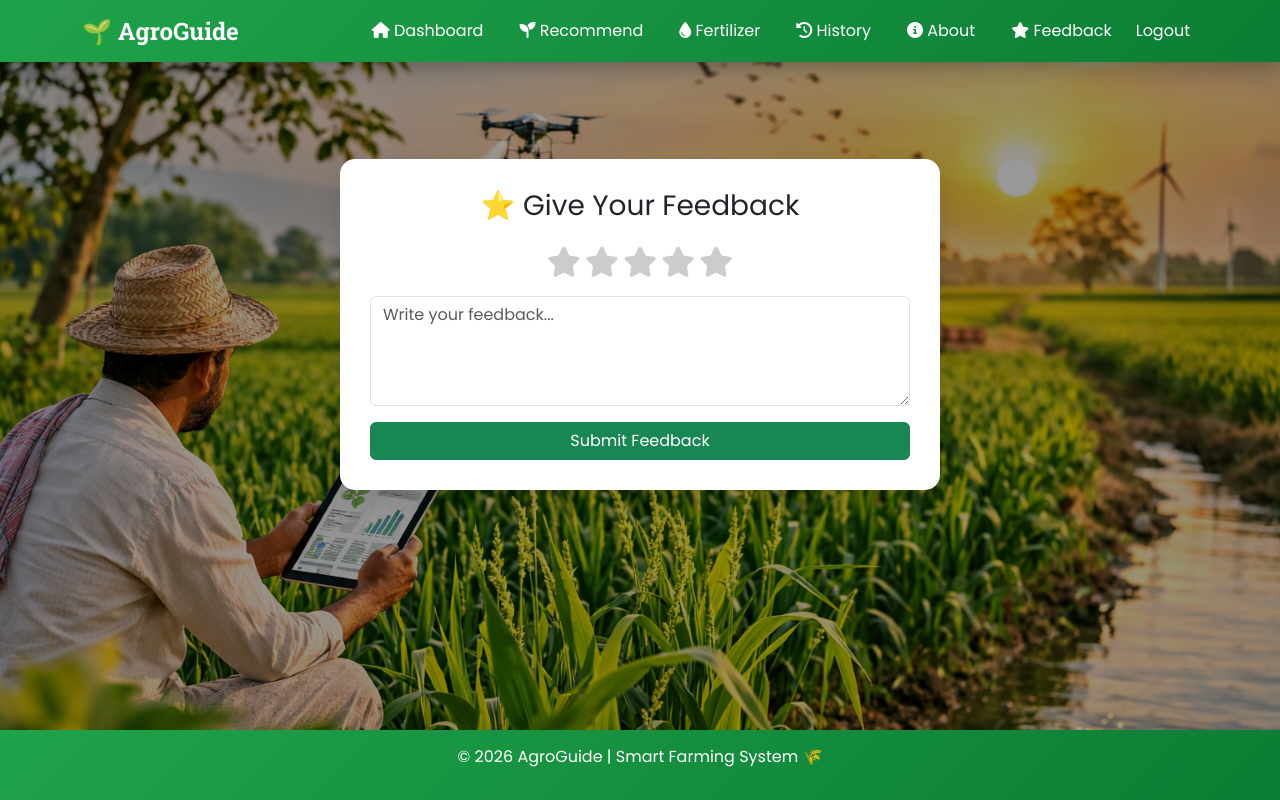
After one commit to vinayakrbhosale7/agroguide, a Django app: page /feedback/ in a window 1280 px wide. The commit adds this page. Run offline with Django 5.2, Linux system fonts and the light colour scheme; a user stored in the database is signed in.

Commit message:
add feedback from and take data from database

```diff
--- a/agroguide/urls.py
+++ b/agroguide/urls.py
@@ -33,4 +33,5 @@ urlpatterns = [
     path('delete_his/<int:id>/', include("farmer.urls")),
     path('fertilizer_recommendation/', include("farmer.urls")),
     path('delete_fhis/<int:id>/', include("farmer.urls")),
+    path ('feedback/', include("farmer.urls")),
 ]
--- a/farmer/urls.py
+++ b/farmer/urls.py
@@ -10,5 +10,5 @@ path('about/', views.about, name='about'),
 path('delete_history/<int:id>/', views.delete_history, name='delete_history'),
 path('fr/', views.fertilizer_view, name='fertilizer_recommendation'),
 path('delete_fhistory/<int:id>/', views.delete_fhistory, name='delete_fhistory'),
-
+path('feedback/', views.feedback_view, name='feedback'),
 ]
--- a/farmer/views.py
+++ b/farmer/views.py
@@ -1,149 +1,149 @@
 from django.shortcuts import redirect, render
-from .models import FarmerData, FertilizerRecommendation
+from .models import FarmerData, FertilizerRecommendation, Feedback
 from django.contrib.auth.decorators import login_required
-crop_data = {
+# crop_data = {
 
-"Rice":{
-"temp_min":20,"temp_max":35,
-"rain_min":200,"rain_max":400,
-"soil":["Clay","Loamy","Alluvial"],
-"season":"Kharif"
-},
+# "Rice":{
+# "temp_min":20,"temp_max":35,
+# "rain_min":200,"rain_max":400,
+# "soil":["Clay","Loamy","Alluvial"],
+# "season":"Kharif"
+# },
 
-"Wheat":{
-"temp_min":10,"temp_max":25,
-"rain_min":50,"rain_max":100,
-"soil":["Loamy","Black","Alluvial"],
-"season":"Rabi"
-},
+# "Wheat":{
+# "temp_min":10,"temp_max":25,
+# "rain_min":50,"rain_max":100,
+# "soil":["Loamy","Black","Alluvial"],
+# "season":"Rabi"
+# },
 
-"Cotton":{
-"temp_min":25,"temp_max":35,
-"rain_min":100,"rain_max":200,
-"soil":["Black","Alluvial"],
-"season":"Kharif"
-},
+# "Cotton":{
+# "temp_min":25,"temp_max":35,
+# "rain_min":100,"rain_max":200,
+# "soil":["Black","Alluvial"],
+# "season":"Kharif"
+# },
 
-"Sugarcane":{
-"temp_min":20,"temp_max":35,
-"rain_min":150,"rain_max":300,
-"soil":["Loamy","Black","Alluvial"],
-"season":"Annual"
-},
+# "Sugarcane":{
+# "temp_min":20,"temp_max":35,
+# "rain_min":150,"rain_max":300,
+# "soil":["Loamy","Black","Alluvial"],
+# "season":"Annual"
+# },
 
-"Maize":{
-"temp_min":18,"temp_max":30,
-"rain_min":50,"rain_max":150,
-"soil":["Loamy","Alluvial"],
-"season":"Kharif"
-},
+# "Maize":{
+# "temp_min":18,"temp_max":30,
+# "rain_min":50,"rain_max":150,
+# "soil":["Loamy","Alluvial"],
+# "season":"Kharif"
+# },
 
-"Bajra":{
-"temp_min":25,"temp_max":40,
-"rain_min":40,"rain_max":100,
-"soil":["Sandy","Loamy"],
-"season":"Kharif"
-},
+# "Bajra":{
+# "temp_min":25,"temp_max":40,
+# "rain_min":40,"rain_max":100,
+# "soil":["Sandy","Loamy"],
+# "season":"Kharif"
+# },
 
-"Jowar":{
-"temp_min":25,"temp_max":35,
-"rain_min":50,"rain_max":100,
-"soil":["Black","Loamy"],
-"season":"Kharif"
-},
+# "Jowar":{
+# "temp_min":25,"temp_max":35,
+# "rain_min":50,"rain_max":100,
+# "soil":["Black","Loamy"],
+# "season":"Kharif"
+# },
 
-"Barley":{
-"temp_min":12,"temp_max":25,
-"rain_min":40,"rain_max":100,
-"soil":["Loamy","Alluvial"],
-"season":"Rabi"
-},
+# "Barley":{
+# "temp_min":12,"temp_max":25,
+# "rain_min":40,"rain_max":100,
+# "soil":["Loamy","Alluvial"],
+# "season":"Rabi"
+# },
 
-"Soybean":{
-"temp_min":20,"temp_max":30,
-"rain_min":60,"rain_max":120,
-"soil":["Black","Loamy"],
-"season":"Kharif"
-},
+# "Soybean":{
+# "temp_min":20,"temp_max":30,
+# "rain_min":60,"rain_max":120,
+# "soil":["Black","Loamy"],
+# "season":"Kharif"
+# },
 
-"Groundnut":{
-"temp_min":20,"temp_max":30,
-"rain_min":50,"rain_max":100,
-"soil":["Sandy","Loamy"],
-"season":"Kharif"
-},
+# "Groundnut":{
+# "temp_min":20,"temp_max":30,
+# "rain_min":50,"rain_max":100,
+# "soil":["Sandy","Loamy"],
+# "season":"Kharif"
+# },
 
-"Mustard":{
-"temp_min":10,"temp_max":25,
-"rain_min":25,"rain_max":75,
-"soil":["Loamy","Alluvial"],
-"season":"Rabi"
-},
+# "Mustard":{
+# "temp_min":10,"temp_max":25,
+# "rain_min":25,"rain_max":75,
+# "soil":["Loamy","Alluvial"],
+# "season":"Rabi"
+# },
 
-"Chickpea":{
-"temp_min":20,"temp_max":30,
-"rain_min":30,"rain_max":60,
-"soil":["Sandy","Loamy"],
-"season":"Rabi"
-},
+# "Chickpea":{
+# "temp_min":20,"temp_max":30,
+# "rain_min":30,"rain_max":60,
+# "soil":["Sandy","Loamy"],
+# "season":"Rabi"
+# },
 
-"Lentil":{
-"temp_min":15,"temp_max":25,
-"rain_min":30,"rain_max":60,
-"soil":["Loamy","Alluvial"],
-"season":"Rabi"
-},
+# "Lentil":{
+# "temp_min":15,"temp_max":25,
+# "rain_min":30,"rain_max":60,
+# "soil":["Loamy","Alluvial"],
+# "season":"Rabi"
+# },
 
-"Tea":{
-"temp_min":18,"temp_max":30,
-"rain_min":150,"rain_max":300,
-"soil":["Loamy","Acidic"],
-"season":"Annual"
-},
+# "Tea":{
+# "temp_min":18,"temp_max":30,
+# "rain_min":150,"rain_max":300,
+# "soil":["Loamy","Acidic"],
+# "season":"Annual"
+# },
 
-"Coffee":{
-"temp_min":15,"temp_max":28,
-"rain_min":150,"rain_max":250,
-"soil":["Loamy","Acidic"],
-"season":"Annual"
-},
+# "Coffee":{
+# "temp_min":15,"temp_max":28,
+# "rain_min":150,"rain_max":250,
+# "soil":["Loamy","Acidic"],
+# "season":"Annual"
+# },
 
-"Tomato":{
-"temp_min":18,"temp_max":30,
-"rain_min":50,"rain_max":100,
-"soil":["Loamy","Sandy"],
-"season":"Zaid"
-},
+# "Tomato":{
+# "temp_min":18,"temp_max":30,
+# "rain_min":50,"rain_max":100,
+# "soil":["Loamy","Sandy"],
+# "season":"Zaid"
+# },
 
-"Potato":{
-"temp_min":15,"temp_max":25,
-"rain_min":40,"rain_max":80,
-"soil":["Loamy","Sandy"],
-"season":"Rabi"
-},
+# "Potato":{
+# "temp_min":15,"temp_max":25,
+# "rain_min":40,"rain_max":80,
+# "soil":["Loamy","Sandy"],
+# "season":"Rabi"
+# },
 
-"Onion":{
-"temp_min":13,"temp_max":30,
-"rain_min":30,"rain_max":70,
-"soil":["Loamy","Sandy"],
-"season":"Rabi"
-},
+# "Onion":{
+# "temp_min":13,"temp_max":30,
+# "rain_min":30,"rain_max":70,
+# "soil":["Loamy","Sandy"],
+# "season":"Rabi"
+# },
 
-"Watermelon":{
-"temp_min":22,"temp_max":35,
-"rain_min":40,"rain_max":80,
-"soil":["Sandy","Loamy"],
-"season":"Zaid"
-},
+# "Watermelon":{
+# "temp_min":22,"temp_max":35,
+# "rain_min":40,"rain_max":80,
+# "soil":["Sandy","Loamy"],
+# "season":"Zaid"
+# },
 
-"Cucumber":{
-"temp_min":20,"temp_max":30,
-"rain_min":40,"rain_max":80,
-"soil":["Loamy","Sandy"],
-"season":"Zaid"
-}
+# "Cucumber":{
+# "temp_min":20,"temp_max":30,
+# "rain_min":40,"rain_max":80,
+# "soil":["Loamy","Sandy"],
+# "season":"Zaid"
+# }
 
-}
+# }
 
 
 def dashboard(request):
@@ -153,30 +153,38 @@ def dashboard(request):
 def before_recommendation(request):
     return render(request,"before_recommendation.html")
 
+from .models import CropData
+
 def recommend_crop(temp, rain, soil, season):
 
     best_crop = None
     best_score = 0
 
-    for crop, data in crop_data.items():
+    # ✅ get data from database
+    crops = CropData.objects.all()
+
+    for crop in crops:
 
         score = 0
 
-        if data["temp_min"] <= temp <= data["temp_max"]:
+        if crop.temp_min <= temp <= crop.temp_max:
             score += 30
 
-        if data["rain_min"] <= rain <= data["rain_max"]:
+        if crop.rain_min <= rain <= crop.rain_max:
             score += 30
 
-        if soil in data["soil"]:
+        # convert "Clay,Loamy" → list
+        soil_list = crop.soil.split(",")
+
+        if soil in soil_list:
             score += 20
 
-        if season == data["season"]:
+        if season == crop.season:
             score += 20
 
         if score > best_score:
             best_score = score
-            best_crop = crop
+            best_crop = crop.name   # ✅ use DB field
 
     return best_crop
 
@@ -193,12 +201,13 @@ def home(request):
         crop = recommend_crop(temp, rain, soil, season)
 
         FarmerData.objects.create(
-            soil=soil,
-            temperature=temp,
-            rainfall=rain,
-            season=season,
-            recommended_crop=crop
-        )
+        user=request.user,   # ✅ IMPORTANT
+         soil=soil,
+        temperature=temp,
+        rainfall=rain,
+        season=season,
+        recommended_crop=crop
+)
 
         return render(request,"recommendation_result.html",{
     "crop":crop,
@@ -216,8 +225,8 @@ from django.contrib.auth.decorators import login_required
 
 @login_required
 def history(request):
-    crop_data = FarmerData.objects.all().order_by('-created_at')
-    fertilizer_data = FertilizerRecommendation.objects.all().order_by('-created_at')
+    crop_data = FarmerData.objects.filter(user=request.user).order_by('-created_at')
+    fertilizer_data = FertilizerRecommendation.objects.filter(user=request.user).order_by('-created_at')
 
     print("CROP:", crop_data)
     print("FERT:", fertilizer_data)
@@ -252,29 +261,31 @@ def delete_fhistory(request, id):
 
 
 # Fertilizer base data
-fertilizer_data = {
-    "Rice": "Urea + DAP",
-    "Wheat": "NPK 12-32-16",
-    "Cotton": "NPK 20-20-20",
-    "Sugarcane": "Urea + Potash",
-    "Maize": "NPK 20-10-10",
-    "Bajra": "Urea + SSP",
-    "Jowar": "NPK 18-46-0",
-    "Barley": "NPK 10-26-26",
-    "Soybean": "DAP + Potash",
-    "Groundnut": "Gypsum + SSP",
-    "Mustard": "NPK 12-32-16",
-    "Chickpea": "DAP",
-    "Lentil": "NPK 10-20-20",
-    "Tea": "Ammonium Sulphate",
-    "Coffee": "NPK 17-17-17",
-    "Tomato": "NPK 19-19-19",
-    "Potato": "NPK 12-32-16",
-    "Onion": "NPK 10-26-26",
-    "Watermelon": "NPK 20-20-20",
-    "Cucumber": "NPK 19-19-19"
-}
+# fertilizer_data = {
+#     "Rice": "Urea + DAP",
+#     "Wheat": "NPK 12-32-16",
+#     "Cotton": "NPK 20-20-20",
+#     "Sugarcane": "Urea + Potash",
+#     "Maize": "NPK 20-10-10",
+#     "Bajra": "Urea + SSP",
+#     "Jowar": "NPK 18-46-0",
+#     "Barley": "NPK 10-26-26",
+#     "Soybean": "DAP + Potash",
+#     "Groundnut": "Gypsum + SSP",
+#     "Mustard": "NPK 12-32-16",
+#     "Chickpea": "DAP",
+#     "Lentil": "NPK 10-20-20",
+#     "Tea": "Ammonium Sulphate",
+#     "Coffee": "NPK 17-17-17",
+#     "Tomato": "NPK 19-19-19",
+#     "Potato": "NPK 12-32-16",
+#     "Onion": "NPK 10-26-26",
+#     "Watermelon": "NPK 20-20-20",
+#     "Cucumber": "NPK 19-19-19"
+# }
 
+
+from .models import FertilizerRecommendation, FertilizerData
 @login_required
 def fertilizer_view(request):
 
@@ -285,8 +296,13 @@ def fertilizer_view(request):
         p = int(request.POST['phosphorus'])
         k = int(request.POST['potassium'])
 
-        # Base fertilizer
-        base = fertilizer_data.get(crop, "General NPK")
+        # ✅ GET BASE FERTILIZER FROM DATABASE
+        obj = FertilizerData.objects.filter(crop=crop).first()
+
+        if obj:
+            base = obj.base_fertilizer
+        else:
+            base = "General NPK"
 
         # Logic
         if n < 50:
@@ -306,6 +322,7 @@ def fertilizer_view(request):
 
         # Save to DB
         FertilizerRecommendation.objects.create(
+            user=request.user,
             crop=crop,
             soil=soil,
             nitrogen=n,
@@ -314,7 +331,6 @@ def fertilizer_view(request):
             recommendation=result
         )
 
-        # ✅ 👉 SHOW RESULT PAGE HERE
         return render(request, "fertilizer_result.html", {
             "crop": crop,
             "soil": soil,
@@ -324,5 +340,27 @@ def fertilizer_view(request):
             "result": result
         })
 
-    # 👉 First time open
     return render(request, "fertilizer.html")
+
+
+
+
+from django.contrib import messages
+
+@login_required
+def feedback_view(request):
+    if request.method == "POST":
+        rating = request.POST.get("rating")
+        message = request.POST.get("message")
+
+        Feedback.objects.create(
+            user=request.user,
+            rating=rating,
+            message=message
+        )
+
+        messages.success(request, "✅ Thanks for your feedback!")
+
+        return redirect('/')
+
+    return render(request, "feedback.html")
--- a/templates/base.html
+++ b/templates/base.html
@@ -28,8 +28,6 @@
     />
 
     <style>
-      /* BODY */
-
       body {
         background:
           linear-gradient(rgba(0, 0, 0, 0.4), rgba(0, 0, 0, 0.4)),
@@ -37,14 +35,11 @@
         background-size: cover;
         background-position: center;
         background-attachment: fixed;
-
         font-family: "Poppins", sans-serif;
         min-height: 100vh;
         display: flex;
         flex-direction: column;
       }
-
-      /* NAVBAR */
 
       .navbar {
         background: linear-gradient(135deg, #1fa34a, #0b7d34);
@@ -52,84 +47,37 @@
         position: sticky;
         top: 0;
         z-index: 1000;
-        transition: 0.3s;
       }
 
-      /* Scroll effect */
       .navbar.scrolled {
         background: rgba(30, 142, 62, 0.9);
         backdrop-filter: blur(10px);
       }
-
-      /* BRAND */
 
       .navbar-brand {
         color: white;
         font-weight: bold;
         font-size: 24px;
         font-family: "Roboto Slab", serif;
-        transition: 0.3s;
       }
 
-      .navbar-brand:hover {
-        transform: scale(1.08) rotate(-1deg);
-        color: #ffd700;
-      }
-
-      /* NAV LINKS */
-
       .nav-link {
-        position: relative;
         color: white !important;
         margin-left: 20px;
         font-weight: 500;
-        transition: 0.3s;
       }
 
-      /* underline animation */
-      .nav-link::after {
-        content: "";
-        position: absolute;
-        width: 0%;
-        height: 2px;
-        left: 0;
-        bottom: 0;
-        background: #ffd700;
-        transition: 0.4s ease;
-      }
-
-      .nav-link:hover::after {
-        width: 100%;
-      }
-
-      /* hover effect */
       .nav-link:hover {
         color: #ffd700 !important;
-        transform: translateY(-2px);
       }
-
-      /* BUTTON */
 
       .btn-light {
         border-radius: 20px;
-        font-weight: 500;
-        transition: 0.3s;
       }
 
-      .btn-light:hover {
-        background: #ffd700;
-        color: black !important;
-        transform: scale(1.05);
-      }
-
-      /* MAIN CONTAINER */
-
       .main-container {
-        background: transparent;
         padding: 25px;
       }
-
-      /* FOOTER */
 
       .footer {
         background: linear-gradient(135deg, #1fa34a, #0b7d34);
@@ -137,19 +85,16 @@
         padding: 15px;
         text-align: center;
         margin-top: auto;
-        font-size: 14px;
       }
     </style>
   </head>
 
   <body>
     <!-- NAVBAR -->
-
     <nav class="navbar navbar-expand-lg">
       <div class="container">
         <a class="navbar-brand" href="/">🌱 AgroGuide</a>
 
-        <!-- MOBILE TOGGLE -->
         <button
           class="navbar-toggler bg-light"
           type="button"
@@ -162,9 +107,9 @@
         <div class="collapse navbar-collapse" id="navbarNav">
           <ul class="navbar-nav ms-auto">
             <li class="nav-item">
-              <a class="nav-link" href="/"
-                ><i class="fa fa-home"></i> Dashboard</a
-              >
+              <a class="nav-link" href="/">
+                <i class="fa fa-home"></i> Dashboard
+              </a>
             </li>
 
             <li class="nav-item">
@@ -191,15 +136,19 @@
               </a>
             </li>
 
+            <!-- ✅ Feedback -->
+            <li class="nav-item">
+              <a class="nav-link" href="{% url 'feedback' %}">
+                <i class="fa fa-star"></i> Feedback
+              </a>
+            </li>
+
             {% if user.is_authenticated %}
 
             <li class="nav-item">
               <form action="/accounts/logout/" method="post">
                 {% csrf_token %}
-                <button
-                  type="submit"
-                  class="nav-link btn btn-light text-dark ms-2"
-                >
+                <button class="nav-link btn btn-light text-dark ms-2">
                   Logout
                 </button>
               </form>
@@ -232,13 +181,23 @@
     </nav>
 
     <!-- CONTENT -->
+    <div class="container mt-4 flex-grow-1">
+      <!-- ✅ SUCCESS MESSAGE -->
+      {% if messages %} {% for message in messages %}
+      <div class="alert alert-success alert-dismissible fade show" role="alert">
+        {{ message }}
+        <button
+          type="button"
+          class="btn-close"
+          data-bs-dismiss="alert"
+        ></button>
+      </div>
+      {% endfor %} {% endif %}
 
-    <div class="container mt-4 flex-grow-1">
       <div class="main-container">{% block content %} {% endblock %}</div>
     </div>
 
     <!-- FOOTER -->
-
     <div class="footer">
       <p>© 2026 AgroGuide | Smart Farming System 🌾</p>
     </div>
@@ -246,12 +205,22 @@
     <!-- Bootstrap JS -->
     <script src="https://cdn.jsdelivr.net/npm/bootstrap@5.3.2/dist/js/bootstrap.bundle.min.js"></script>
 
-    <!-- SCROLL ANIMATION SCRIPT -->
+    <!-- Navbar scroll effect -->
     <script>
       window.addEventListener("scroll", function () {
         let navbar = document.querySelector(".navbar");
         navbar.classList.toggle("scrolled", window.scrollY > 50);
       });
     </script>
+
+    <!-- ✅ AUTO HIDE MESSAGE -->
+    <script>
+      setTimeout(() => {
+        let alerts = document.querySelectorAll(".alert");
+        alerts.forEach((alert) => {
+          alert.classList.remove("show");
+        });
+      }, 3000);
+    </script>
   </body>
 </html>
--- /dev/null
+++ b/templates/feedback.html
@@ -0,0 +1,82 @@
+{% extends "base.html" %}
+{% block content %}
+{% load static %}
+
+<link
+  rel="stylesheet"
+  href="https://cdnjs.cloudflare.com/ajax/libs/font-awesome/6.5.0/css/all.min.css"
+/>
+
+<style>
+.feedback-box {
+  max-width: 600px;
+  margin: auto;
+  background: white;
+  padding: 30px;
+  border-radius: 15px;
+  box-shadow: 0 10px 25px rgba(0,0,0,0.1);
+}
+
+.star-rating i {
+  font-size: 30px;
+  color: #ccc;
+  cursor: pointer;
+  transition: 0.3s;
+}
+
+.star-rating i.active {
+  color: gold;
+}
+</style>
+
+<div class="container mt-5">
+  <div class="feedback-box">
+    <h3 class="text-center mb-4">⭐ Give Your Feedback</h3>
+
+    <form method="POST">
+      {% csrf_token %}
+
+      <!-- Star Rating -->
+      <div class="text-center mb-3">
+        <div class="star-rating">
+          <i class="fa fa-star" data-value="1"></i>
+          <i class="fa fa-star" data-value="2"></i>
+          <i class="fa fa-star" data-value="3"></i>
+          <i class="fa fa-star" data-value="4"></i>
+          <i class="fa fa-star" data-value="5"></i>
+        </div>
+        <input type="hidden" name="rating" id="rating">
+      </div>
+
+      <!-- Message -->
+      <div class="mb-3">
+        <textarea name="message" class="form-control" rows="4"
+          placeholder="Write your feedback..."></textarea>
+      </div>
+
+      <button type="submit" class="btn btn-success w-100">
+        Submit Feedback
+      </button>
+    </form>
+  </div>
+</div>
+
+<script>
+const stars = document.querySelectorAll(".star-rating i");
+const ratingInput = document.getElementById("rating");
+
+stars.forEach(star => {
+  star.addEventListener("click", () => {
+    let value = star.getAttribute("data-value");
+    ratingInput.value = value;
+
+    stars.forEach(s => s.classList.remove("active"));
+
+    for (let i = 0; i < value; i++) {
+      stars[i].classList.add("active");
+    }
+  });
+});
+</script>
+
+{% endblock %}
```
Also changed, not shown: farmer/models.py (+42 -6 lines), farmer/migrations/0003_feedback.py (added), farmer/migrations/0004_farmerdata_user_fertilizerrecommendation_user.py (added), farmer/migrations/0005_cropdata.py (added), farmer/migrations/0006_fertilizerdata.py (added).
